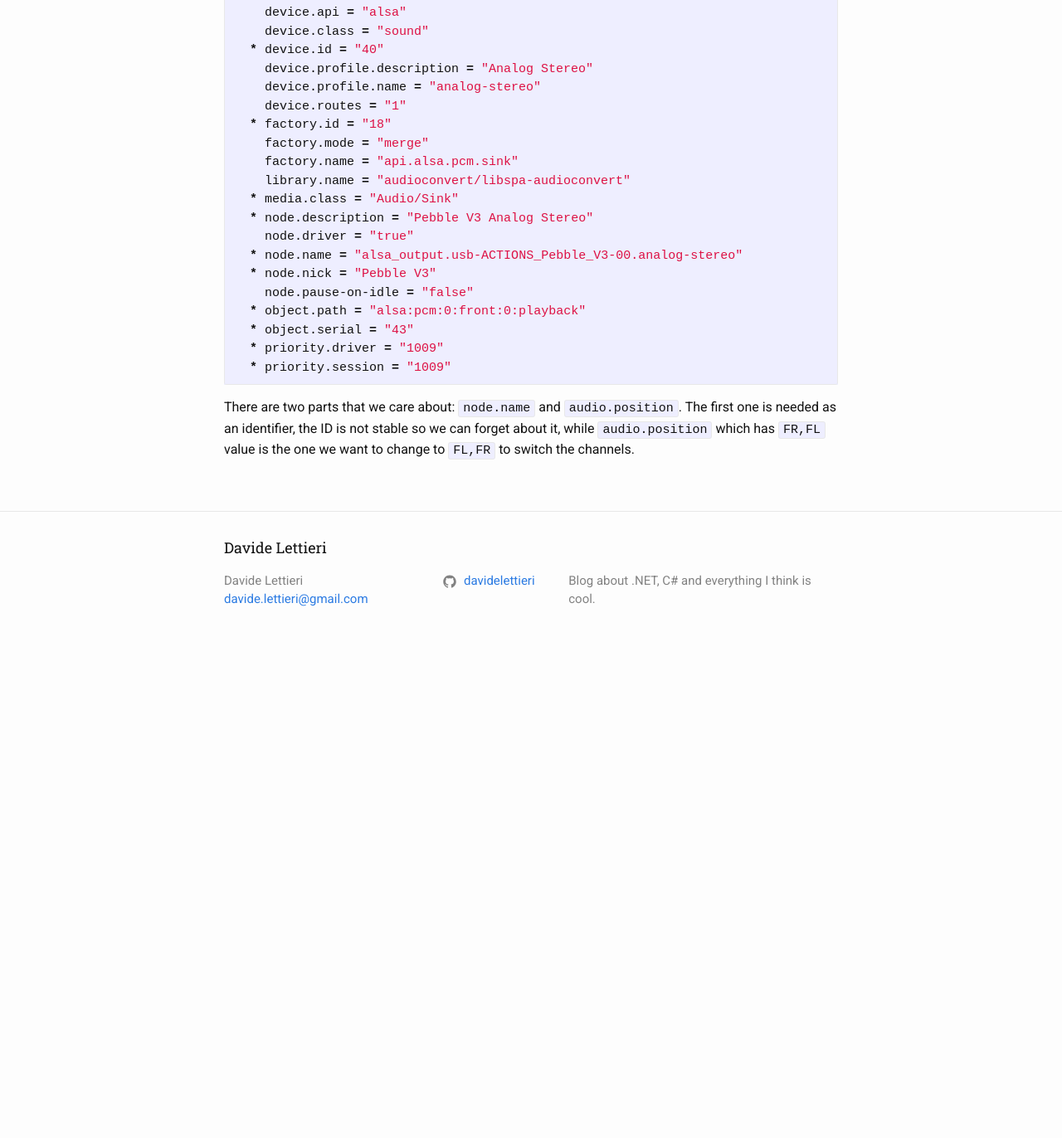
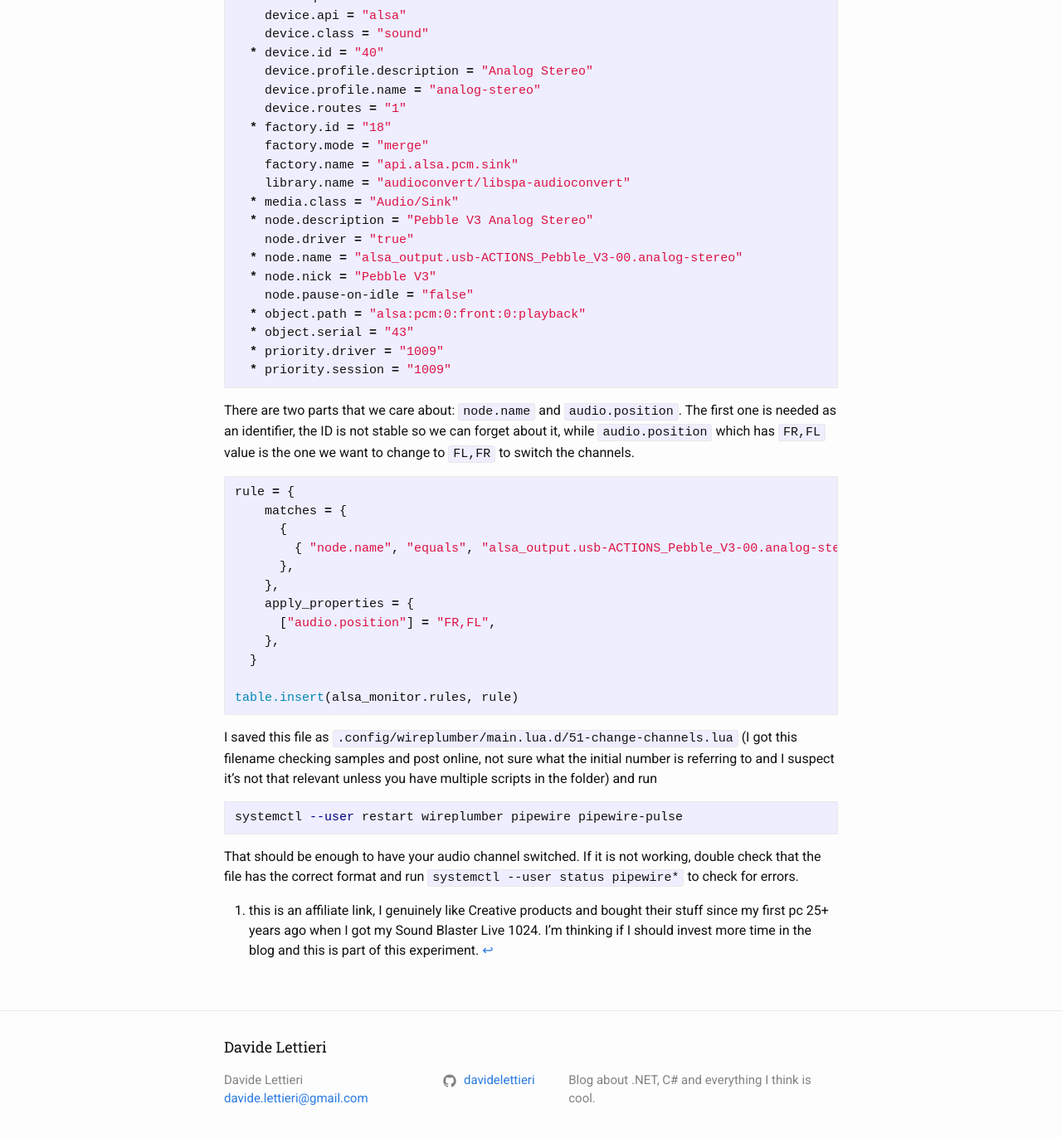
Before and after one commit to davidelettieri/davidelettieri.it, a Jekyll site: the page built from _posts/2024-02-04-fedora-pipewire-switch-channels.md, in a window 1280 px wide and 1400 px high, scrolled down 2170 px. Shown: the top 1372 px of the window at 83% size. Built offline with Jekyll 4.4.1, drawn with Linux system fonts in a browser that asks for light colours; before the commit the page ends 2968 px from its top, so only the background shows below that; some of the changed text lies outside the part shown.

Commit message:
Post completed

````diff
--- a/_posts/2024-02-04-fedora-pipewire-switch-channels.md
+++ b/_posts/2024-02-04-fedora-pipewire-switch-channels.md
@@ -54,7 +54,7 @@ Audio
 ...
 ```
 
-I tried this on a new VM running Fedora 39 Workstation image and it is working out of the box. The part that we are most interested in, is the `Sinks` part. In my case it was the `Pebble V3 Analog Stereo` sink, the one I want to customize.
+I tried this on a new VM running Fedora 39 Workstation image and it is working out of the box. The part that we are most interested in is the `Sinks` part. In my case it was the `Pebble V3 Analog Stereo` sink, the one I want to customize.
 
 Let's use the ID to get more details:
 
@@ -112,3 +112,28 @@ id 43, type PipeWire:Interface:Node
 ```
 
 There are two parts that we care about: `node.name` and `audio.position`. The first one is needed as an identifier, the ID is not stable so we can forget about it, while `audio.position` which has `FR,FL` value is the one we want to change to `FL,FR` to switch the channels.
+
+```lua
+rule = {
+    matches = {
+      {
+        { "node.name", "equals", "alsa_output.usb-ACTIONS_Pebble_V3-00.analog-stereo" },
+      },
+    },
+    apply_properties = {
+      ["audio.position"] = "FR,FL",
+    },
+  }
+
+table.insert(alsa_monitor.rules, rule)
+```
+
+I saved this file as `.config/wireplumber/main.lua.d/51-change-channels.lua` (I got this filename checking samples and post online, not sure what the initial number is referring to and I suspect it's not that relevant unless you have multiple scripts in the folder) and run
+
+```bash
+systemctl --user restart wireplumber pipewire pipewire-pulse
+```
+
+That should be enough to have your audio channel switched. If it is not working, double check that the file has the correct format and run `systemctl --user status pipewire*` to check for errors.
+
+[^1]: this is an affiliate link, I genuinely like Creative products and bought their stuff since my first pc 25+ years ago when I got my Sound Blaster Live 1024. I'm thinking if I should invest more time in the blog and this is part of this experiment.
````
Also changed, not shown: other parts of _posts/2024-02-04-fedora-pipewire-switch-channels.md (+2 -2 lines).
